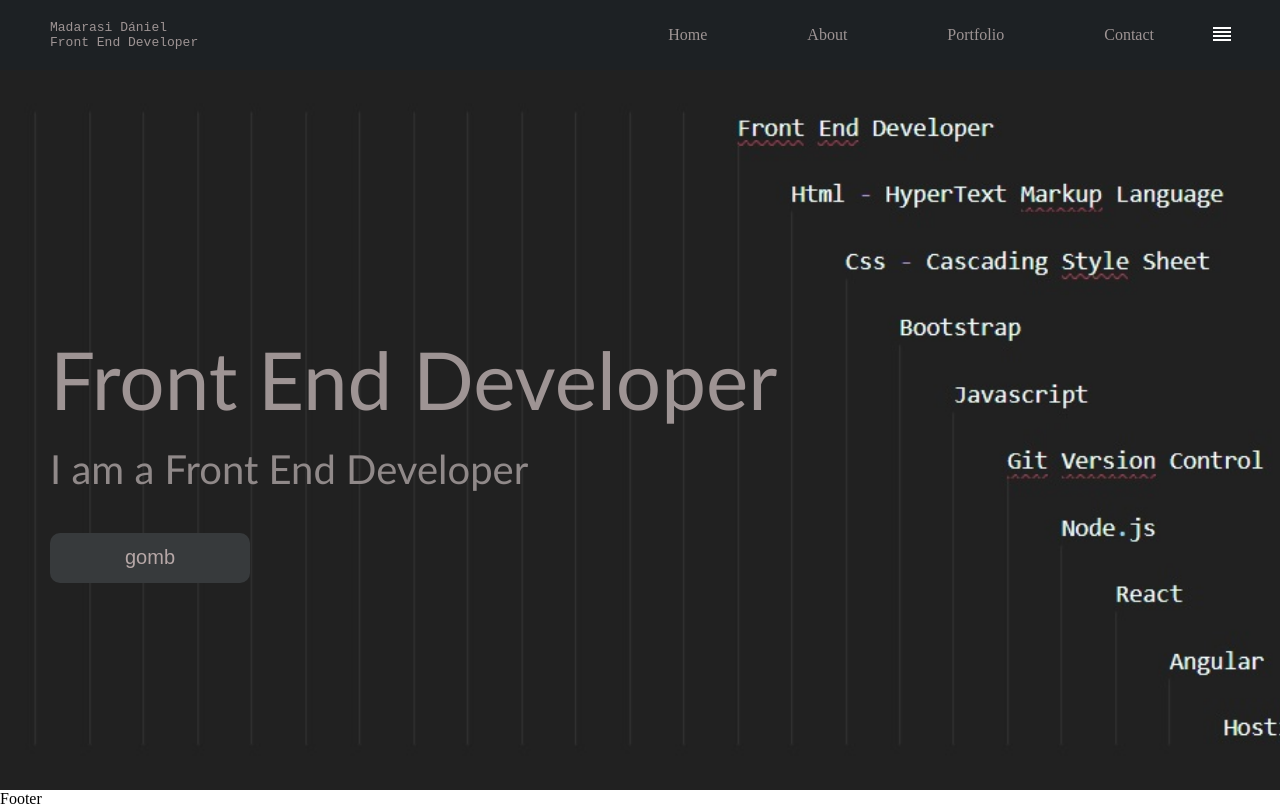
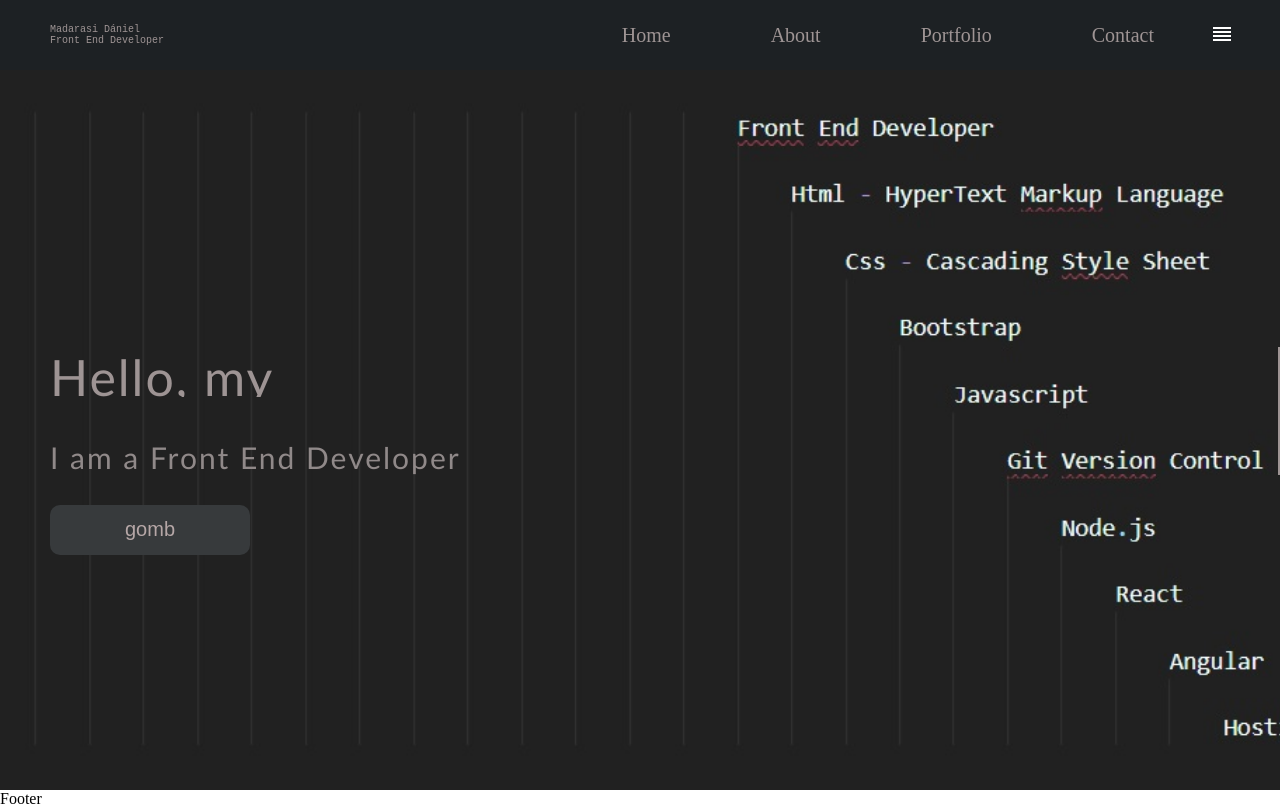
Before and after one commit to MadarasiD/React-Portfolio, a React (Create React App) app: page / in a window 1280 px wide. Built offline with nearby package versions, Linux system fonts and the light colour scheme.

Commit message:
h1 effect és navbar effect beállítása

```diff
--- a/src/pages/Home.js
+++ b/src/pages/Home.js
@@ -7,9 +7,10 @@
   return (
     <div className="home" style={{backgroundImage: `url(${HeroImage})`}}>
         <div className="homecontainer">
-            <h1>Front End Developer</h1>
+          <div className="loader">
+            <h2>Hello, my name is Dani.</h2>
             <p>I am a Front End Developer</p>
-
+          </div>
             <Link to="/menu">
                 <button>gomb</button>
             </Link>
--- a/src/styles/Home.css
+++ b/src/styles/Home.css
@@ -18,22 +18,63 @@
     margin-left: 50px;
 }
 
-.homecontainer h1 {
 
-    justify-content: center;
-    align-items: center;
-    font-size: 80px;
+
+.loader{
+
+    position: relative;
+
+}
+
+.loader h2{
+
+    font-size: 50px;
     font-weight: 500;
     color: rgb(158, 148, 148);
-    height: 60px;
+    height: 50px;
+    letter-spacing: 2px;
+    position: relative;
+}
+
+.loader::before{
+
+    content: '';
+    position: absolute;
+    top: 0;
+    right: 0;
+    width: 2px;
+    height: 100%;
+    background: rgb(158, 148, 148);
+
+}
+
+.loader h2{
+
+    position: relative;
+    letter-spacing: 2px;
+    animation: typing 8s steps(40) infinite;
+    overflow: hidden;
+}
+
+@keyframes typing {
+
+    0%,90%,100%
+    {
+        width: 0;
+    }
+    30%
+    {
+        width: 950px;
+    }
 }
 
 .homecontainer p {
 
     padding: 0;
-    font-size: 40px;
+    font-size: 30px;
     font-weight: lighter;
     color: rgb(144, 137, 137);
+    letter-spacing: 2px;
 }
 
 .homecontainer button{
--- a/src/styles/Navbar.css
+++ b/src/styles/Navbar.css
@@ -21,6 +21,7 @@
     font-family: monospace;
     color: rgb(158, 148, 148);
     cursor: pointer;
+    font-size: 10px;
 }
 
 .navbar-right {
@@ -38,7 +39,7 @@
     color: rgb(158, 148, 148);
     text-decoration: none;
     margin: 50px;
-    transform: transition;
+    font-size: 20px;
 }
 
 .navbar a::after{
```
